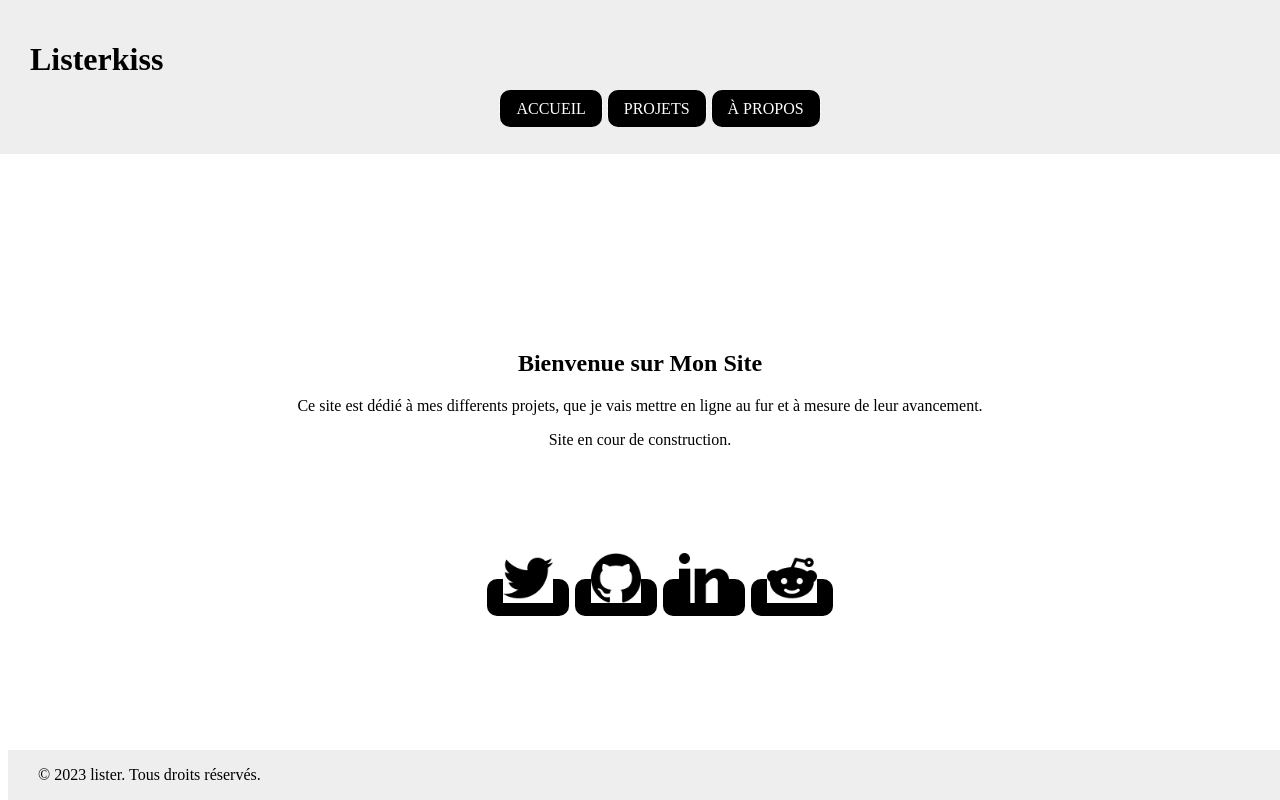
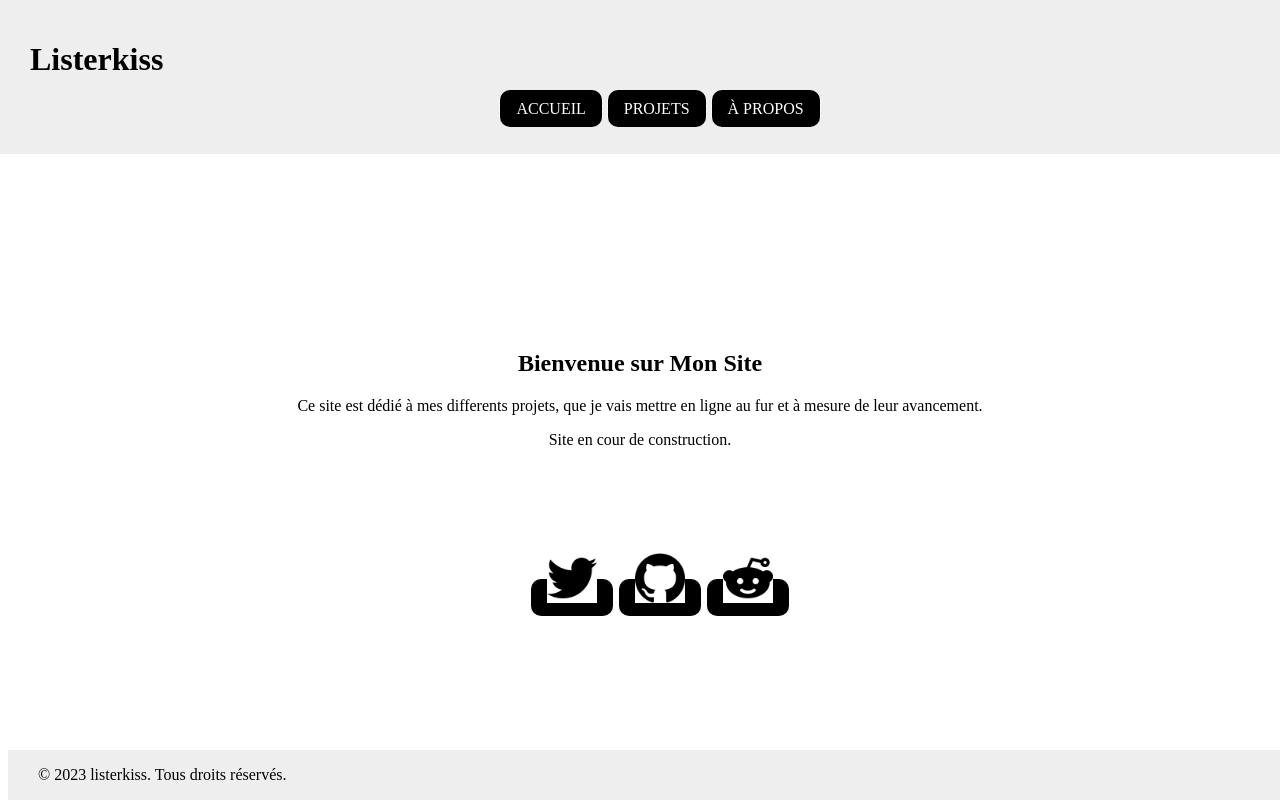
Before and after one commit to listerkiss/portfolio, a plain HTML site: page index.html in a window 1280 px wide. Drawn offline with Linux system fonts and the light colour scheme.

Commit message:
Text update

```diff
--- a/index.html
+++ b/index.html
@@ -11,6 +11,9 @@
 </head>
 
 <body>
+	<!--
+		Top du site
+	-->
 	<header>
 		<h1>Listerkiss</h1>
 		<nav>
@@ -41,8 +44,9 @@
 							alt="logo-tweeter"></a></li>
 				<li><a href="www.github.com/listerkiss"><img class="social-logo" src="/img/github.png"
 							alt="logo-github"></a></li>
-				<li><a href="www.linkedin.com"><img class="social-logo" src="/img/linkedin.png" alt="logo-linkedin"></a>
-				</li>
+				<!--
+					<li><a href="www.linkedin.com"><img class="social-logo" src="/img/linkedin.png" alt="logo-linkedin"></a></li>
+				-->
 				<li><a href="www.reddit.com/listerkiss"><img class="social-logo" src="/img/reddit.png"
 							alt="logo-reddit"></a></li>
 			</ul>
@@ -52,7 +56,7 @@
 		Pied de page
 	-->
 	<footer>
-		<p>&copy; 2023 lister. Tous droits réservés.</p>
+		<p>&copy; 2023 listerkiss. Tous droits réservés.</p>
 	</footer>
 </body>
 
```
